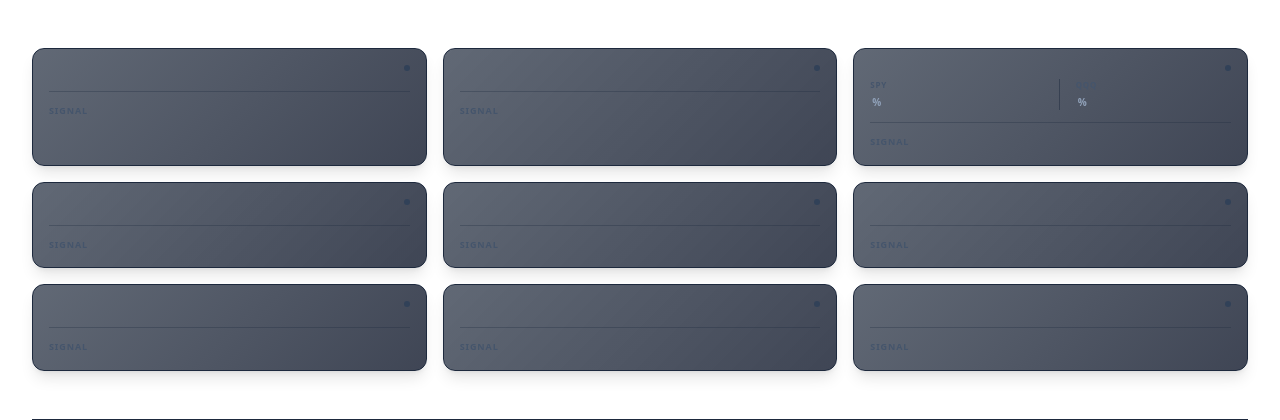
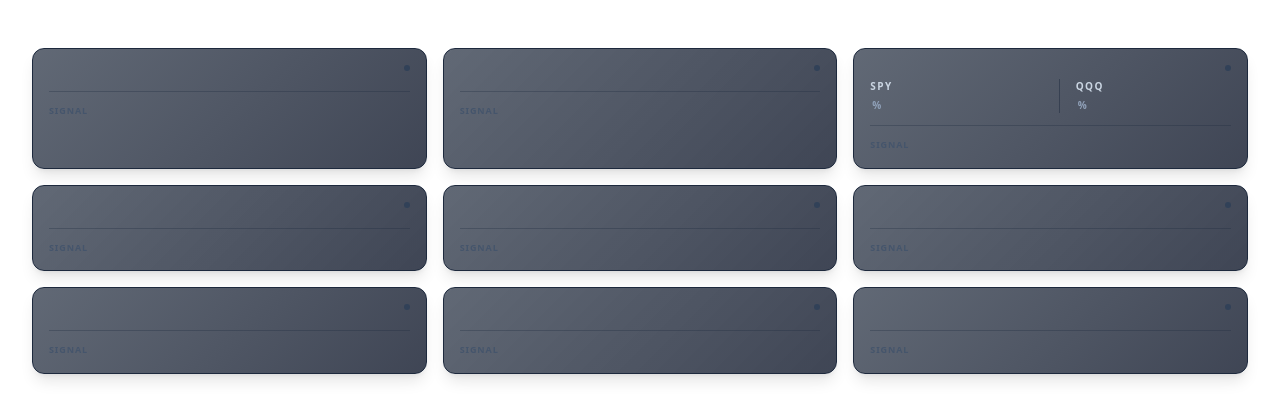
Before and after one commit to yujing1004/ai_stock, a Flask app: template templates/index.html in a window 1280 px wide. Shown: the part 104-524 px from the top of the page. Run offline with Flask 3, Linux system fonts and the light colour scheme; the template is opened without the code that fills it, so the values that code supplies are empty.

Commit message:
Enhance SPY and QQQ label visibility in the drawdown card

```diff
--- a/templates/index.html
+++ b/templates/index.html
@@ -54,14 +54,14 @@
                     {% if key == 'drawdown' %}
                     <div class="grid grid-cols-2 w-full gap-4">
                         <div class="flex flex-col">
-                            <span class="text-[8px] font-black text-slate-600 uppercase tracking-widest mb-1">SPY</span>
+                            <span class="text-[10px] font-black text-slate-300 uppercase tracking-[0.15em] mb-1">SPY</span>
                             <div class="flex items-baseline gap-0.5">
                                 <span class="text-xl font-black tracking-tighter text-white group-hover:text-emerald-400 transition-colors">{{ metric.value.spy }}</span>
                                 <span class="text-[10px] font-bold text-slate-400">%</span>
                             </div>
                         </div>
                         <div class="flex flex-col border-l border-slate-800/50 pl-4">
-                            <span class="text-[8px] font-black text-slate-600 uppercase tracking-widest mb-1">QQQ</span>
+                            <span class="text-[10px] font-black text-slate-300 uppercase tracking-[0.15em] mb-1">QQQ</span>
                             <div class="flex items-baseline gap-0.5">
                                 <span class="text-xl font-black tracking-tighter text-white group-hover:text-emerald-400 transition-colors">{{ metric.value.qqq }}</span>
                                 <span class="text-[10px] font-bold text-slate-400">%</span>
```
